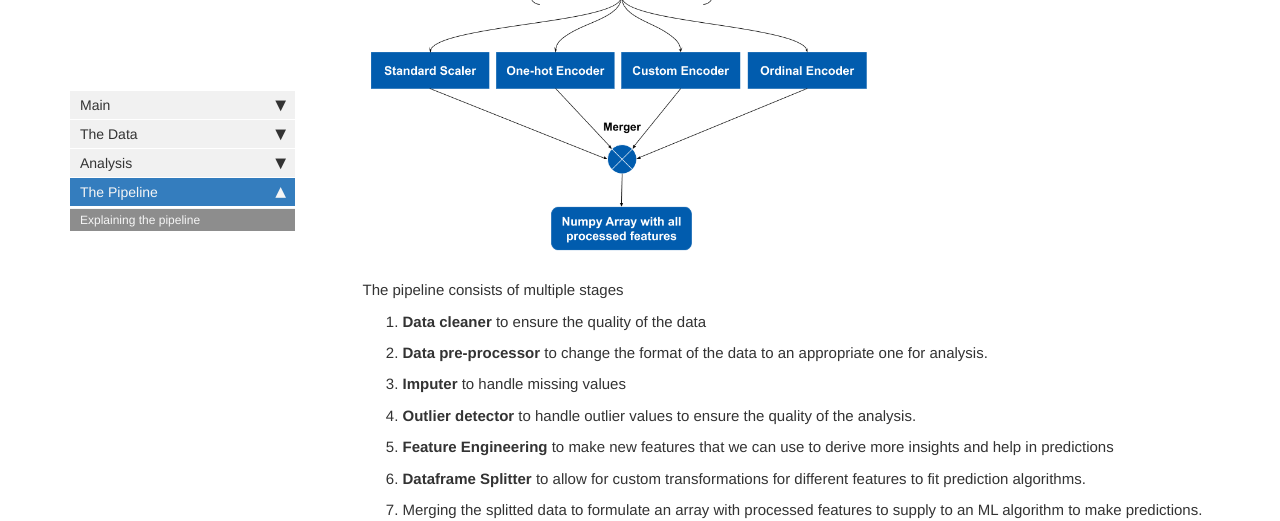
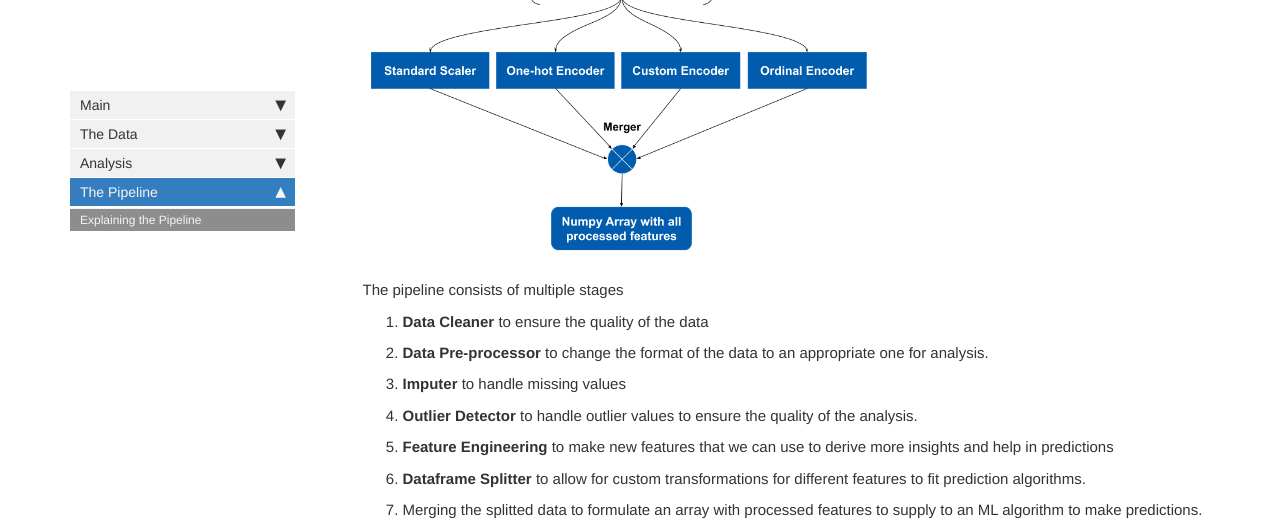
Before and after one commit to Logician724/play-store-analysis, a Jekyll site: the page built from docs/pages/mydoc/explaining_pipeline.md, in a window 1280 px wide and 900 px high, scrolled down 775 px. Shown: the top 521 px of the window. Built offline with Jekyll 4.4.1, drawn with Linux system fonts in a browser that asks for light colours; comment, search, counter and statistics services are not loaded.

Commit message:
fixed capitalisation errors in page

```diff
--- a/docs/pages/mydoc/explaining_pipeline.md
+++ b/docs/pages/mydoc/explaining_pipeline.md
@@ -12,10 +12,10 @@ folder: mydoc
 ![The pipeline flow](images/pipeline.png)
 
 The pipeline consists of multiple stages
-1. **Data cleaner** to ensure the quality of the data
-2. **Data pre-processor** to change the format of the data to an appropriate one for analysis.
+1. **Data Cleaner** to ensure the quality of the data
+2. **Data Pre-processor** to change the format of the data to an appropriate one for analysis.
 3. **Imputer** to handle missing values
-4. **Outlier detector** to handle outlier values to ensure the quality of the analysis.
+4. **Outlier Detector** to handle outlier values to ensure the quality of the analysis.
 5. **Feature Engineering** to make new features that we can use to derive more insights and help in predictions
 6. **Dataframe Splitter** to allow for custom transformations for different features to fit prediction algorithms.
 7. Merging the splitted data to formulate an array with processed features to supply to an ML algorithm to make predictions.
```
Also changed, not shown: docs/_data/sidebars/mydoc_sidebar.yml (+4 -4 lines), docs/index.md (+1 -1 lines).
